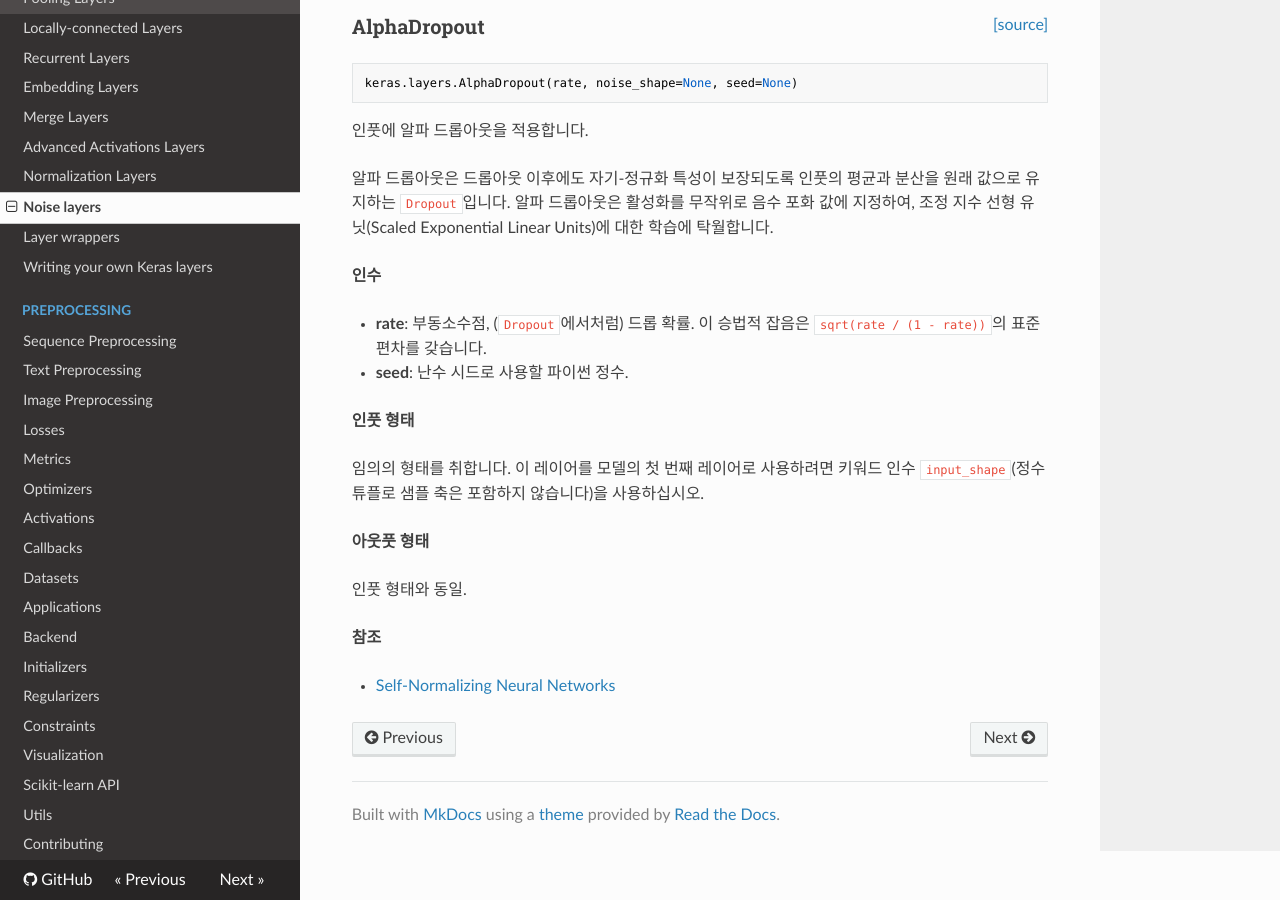
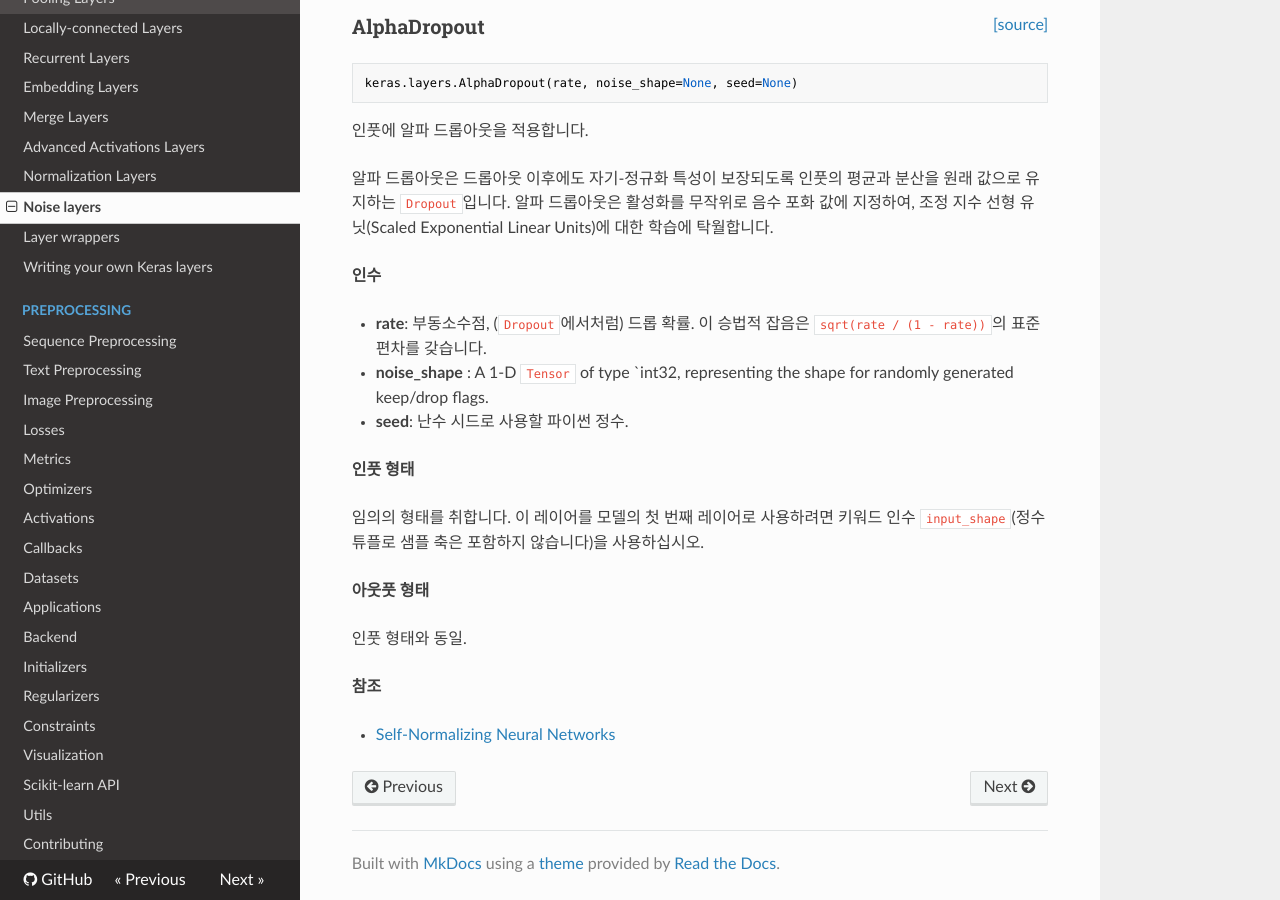
Before and after one commit to keras-team/keras-docs-ko, an MkDocs documentation site: the page built from sources/layers/noise.md, in a window 1280 px wide and 900 px high, scrolled down 1359 px. Built offline with MkDocs 1.6.1, drawn with Linux system fonts in a browser that asks for light colours; nearby versions of some CDN libraries.

Commit message:
Update_layers_noise - AlphaDropout
Add AlphaDropout

```diff
--- a/sources/layers/noise.md
+++ b/sources/layers/noise.md
@@ -84,6 +84,8 @@ __인수__
 - __rate__: 부동소수점, (`Dropout`에서처럼) 드롭 확률.
     이 승법적 잡음은
     `sqrt(rate / (1 - rate))`의 표준편차를 갖습니다.
+- __noise_shape__ :  A 1-D `Tensor` of type `int32, representing the shape for randomly generated
+    keep/drop flags.
 - __seed__: 난수 시드로 사용할 파이썬 정수.
 
 __인풋 형태__
```
